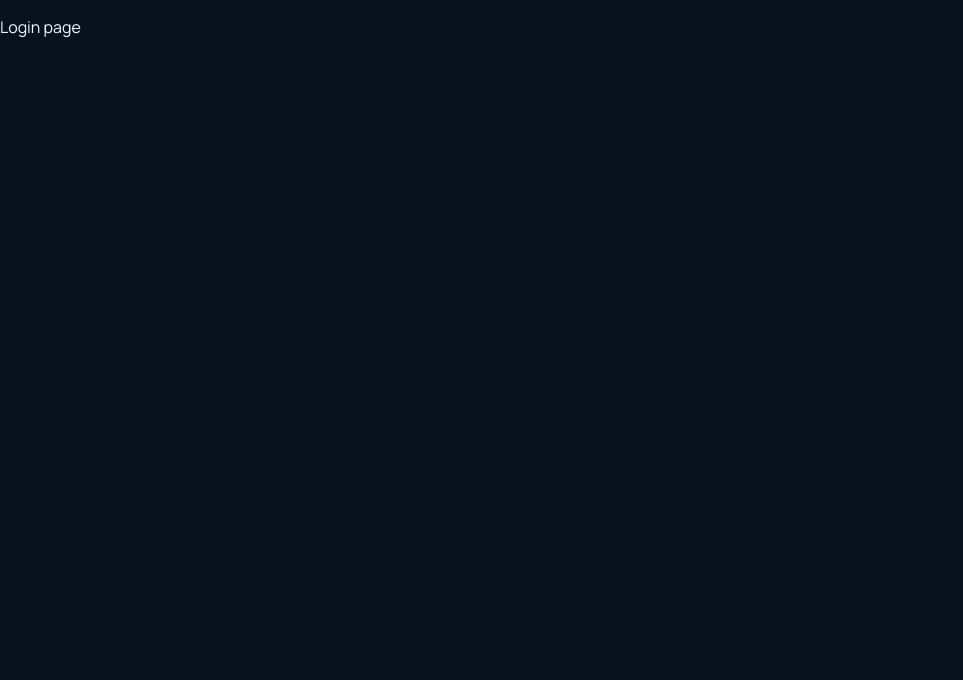
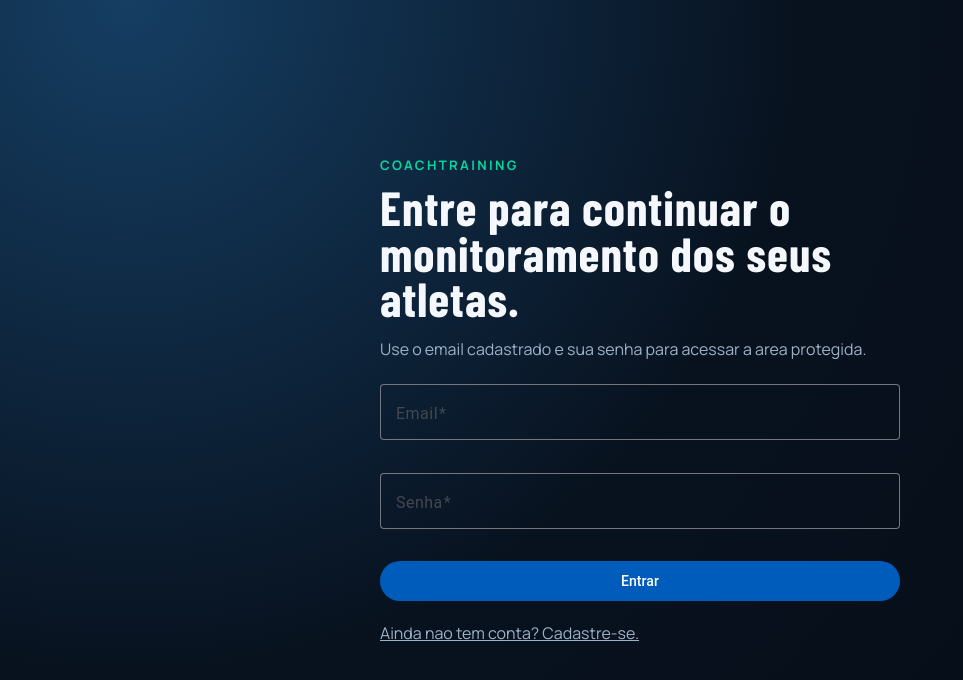
Before and after one commit to diogocavassani/coach-training, an Angular app in the folder frontend/: page /login in a window 1280 px wide. Shown: the top 680 px of the page, without its empty margins (0-963 px from the left). Built offline with nearby package versions, Linux system fonts and the light colour scheme.

Commit message:
feat(frontend): add login screen with validation

```diff
--- /dev/null
+++ b/frontend/src/app/features/auth/pages/login-page.component.css
@@ -0,0 +1,66 @@
+.login-page {
+  min-height: 100dvh;
+  display: grid;
+  place-items: center;
+  padding: 2rem 1.2rem;
+  background: radial-gradient(circle at 10% 0%, #153e63 0%, #08121f 48%, #050b14 100%);
+}
+
+.login-content {
+  width: min(520px, 100%);
+  animation: login-enter 500ms ease-out;
+}
+
+.eyebrow {
+  margin: 0;
+  color: var(--ct-accent);
+  font-size: 0.82rem;
+  letter-spacing: 0.18em;
+  text-transform: uppercase;
+  font-weight: 700;
+}
+
+h1 {
+  margin-top: 0.7rem;
+  font-size: clamp(2.1rem, 5vw, 3rem);
+  line-height: 0.95;
+}
+
+.description {
+  margin: 1rem 0 0;
+  color: var(--ct-text-muted);
+}
+
+.login-form {
+  margin-top: 1.5rem;
+  display: grid;
+  gap: 0.8rem;
+}
+
+.login-form mat-form-field {
+  width: 100%;
+}
+
+.valid-feedback {
+  margin: 0.4rem 0 0;
+  color: var(--ct-accent);
+  font-weight: 600;
+}
+
+.register-link {
+  display: inline-block;
+  margin-top: 1.3rem;
+  color: var(--ct-text-muted);
+}
+
+@keyframes login-enter {
+  from {
+    transform: translateY(16px);
+    opacity: 0;
+  }
+
+  to {
+    transform: translateY(0);
+    opacity: 1;
+  }
+}
--- /dev/null
+++ b/frontend/src/app/features/auth/pages/login-page.component.html
@@ -0,0 +1,39 @@
+<section class="login-page" aria-label="Acesso de professor">
+  <div class="login-content">
+    <p class="eyebrow">CoachTraining</p>
+    <h1>Entre para continuar o monitoramento dos seus atletas.</h1>
+    <p class="description">Use o email cadastrado e sua senha para acessar a area protegida.</p>
+
+    <form [formGroup]="loginForm" (ngSubmit)="onSubmit()" class="login-form" novalidate>
+      <mat-form-field appearance="outline">
+        <mat-label>Email</mat-label>
+        <input matInput type="email" formControlName="email" autocomplete="email" />
+        @if (loginForm.controls.email.touched && loginForm.controls.email.hasError('required')) {
+          <mat-error>Email e obrigatorio.</mat-error>
+        }
+        @if (loginForm.controls.email.touched && loginForm.controls.email.hasError('email')) {
+          <mat-error>Informe um email valido.</mat-error>
+        }
+      </mat-form-field>
+
+      <mat-form-field appearance="outline">
+        <mat-label>Senha</mat-label>
+        <input matInput type="password" formControlName="senha" autocomplete="current-password" />
+        @if (loginForm.controls.senha.touched && loginForm.controls.senha.hasError('required')) {
+          <mat-error>Senha e obrigatoria.</mat-error>
+        }
+        @if (loginForm.controls.senha.touched && loginForm.controls.senha.hasError('minlength')) {
+          <mat-error>Senha deve ter no minimo 6 caracteres.</mat-error>
+        }
+      </mat-form-field>
+
+      <button mat-flat-button type="submit">Entrar</button>
+
+      @if (enviouFormulario && loginForm.valid) {
+        <p class="valid-feedback">Validacao concluida. Integracao de login no proximo passo.</p>
+      }
+    </form>
+
+    <a class="register-link" routerLink="/">Ainda nao tem conta? Cadastre-se.</a>
+  </div>
+</section>
--- a/frontend/src/app/features/auth/pages/login-page.component.ts
+++ b/frontend/src/app/features/auth/pages/login-page.component.ts
@@ -1,8 +1,30 @@
 import { Component } from '@angular/core';
+import { MatButtonModule } from '@angular/material/button';
+import { MatFormFieldModule } from '@angular/material/form-field';
+import { MatInputModule } from '@angular/material/input';
+import { FormBuilder, ReactiveFormsModule, Validators } from '@angular/forms';
+import { RouterLink } from '@angular/router';
 
 @Component({
   selector: 'app-login-page',
   standalone: true,
-  template: `<p>Login page</p>`
+  imports: [RouterLink, ReactiveFormsModule, MatButtonModule, MatFormFieldModule, MatInputModule],
+  templateUrl: './login-page.component.html',
+  styleUrl: './login-page.component.css'
 })
-export class LoginPageComponent {}
+export class LoginPageComponent {
+  readonly loginForm;
+  enviouFormulario = false;
+
+  constructor(private readonly formBuilder: FormBuilder) {
+    this.loginForm = this.formBuilder.nonNullable.group({
+      email: ['', [Validators.required, Validators.email]],
+      senha: ['', [Validators.required, Validators.minLength(6)]]
+    });
+  }
+
+  onSubmit(): void {
+    this.enviouFormulario = true;
+    this.loginForm.markAllAsTouched();
+  }
+}
```
